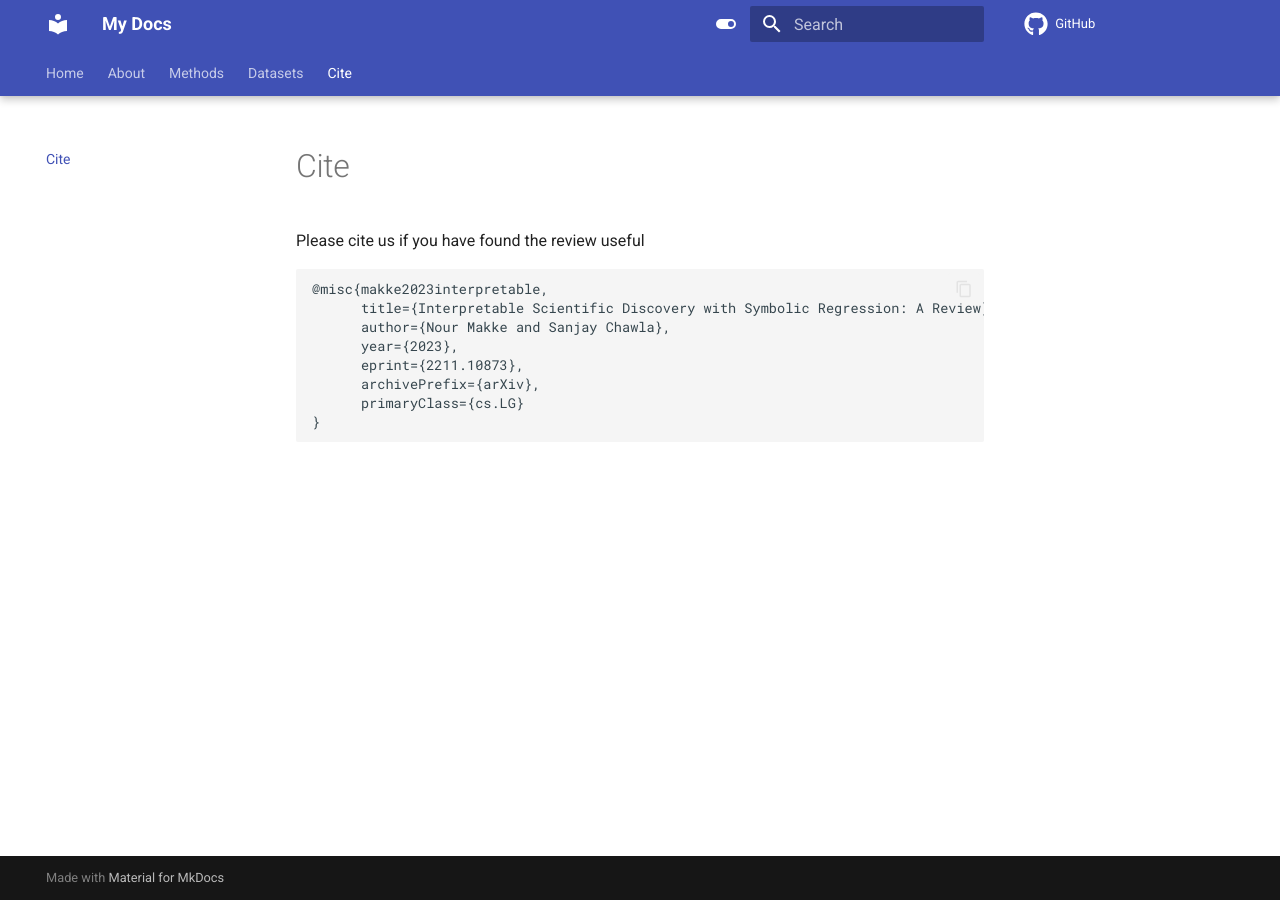
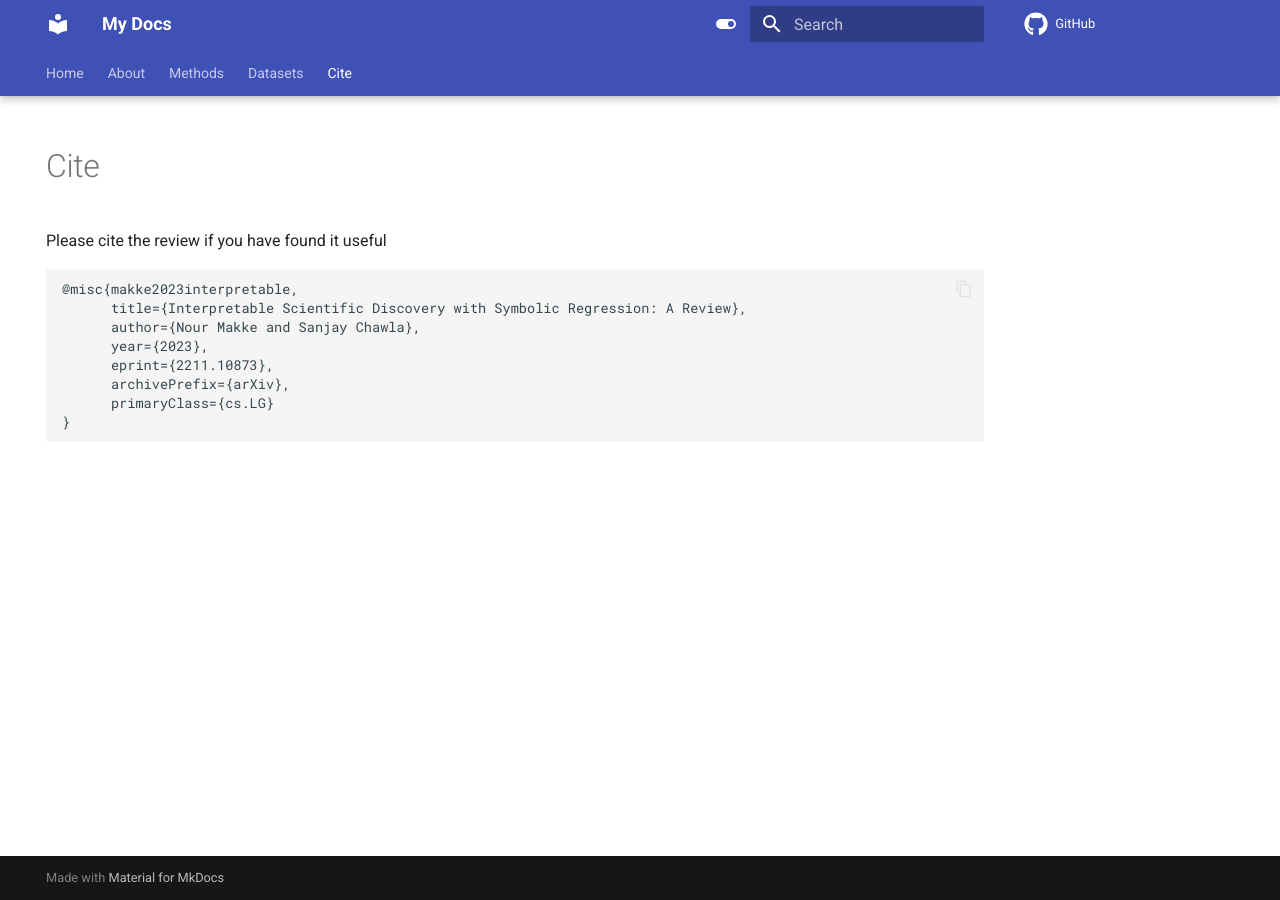
Before and after one commit to nmakke/MkDocsTest, an MkDocs documentation site: the page built from docs/cite.md, in a window 1280 px wide. Built offline with MkDocs 1.6.1 and Material for MkDocs 9.7.7, drawn with Linux system fonts in a browser that asks for light colours; comment, search, counter and statistics services are not loaded.

Commit message:
Update cite.md

````diff
--- a/docs/cite.md
+++ b/docs/cite.md
@@ -1,4 +1,10 @@
-Please cite us if you have found the review useful
+---
+hide:
+  - navigation
+---
+
+
+Please cite the review if you have found it useful
 
 ```
 @misc{makke2023interpretable,
````
